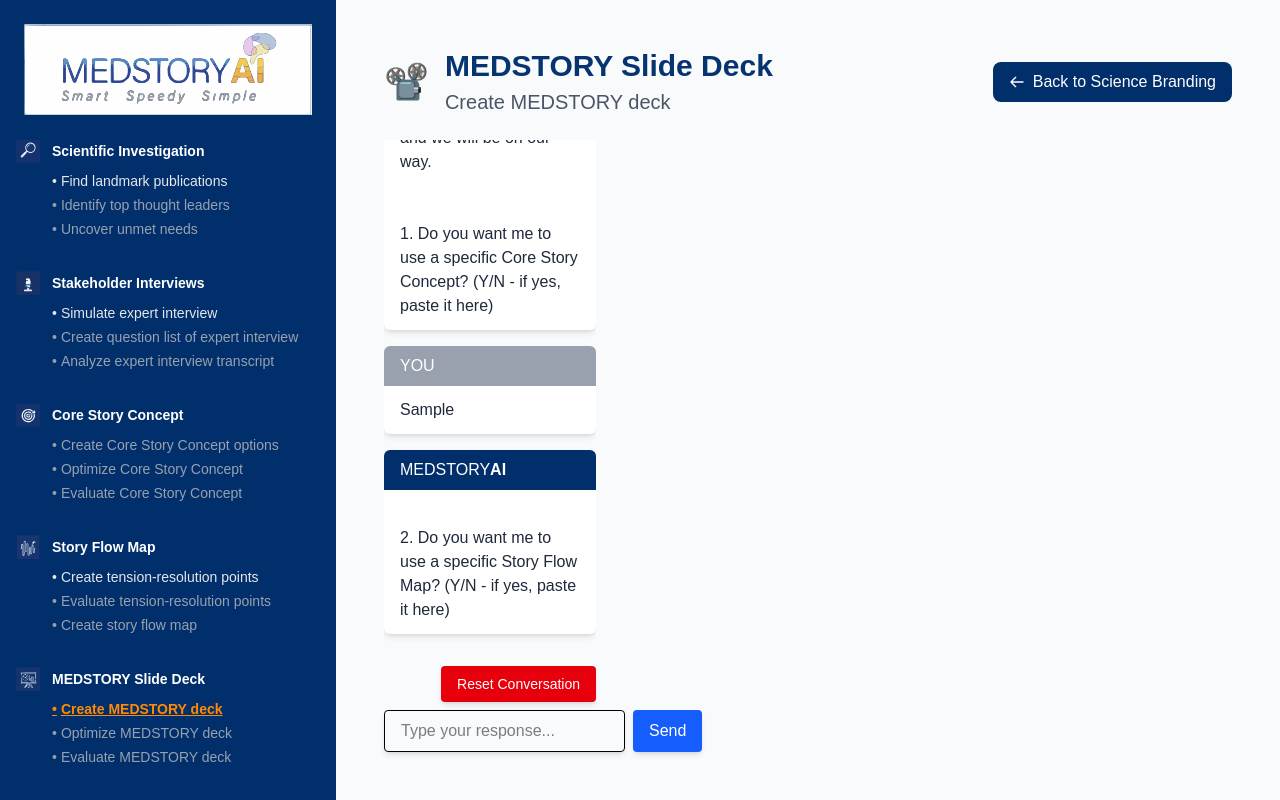
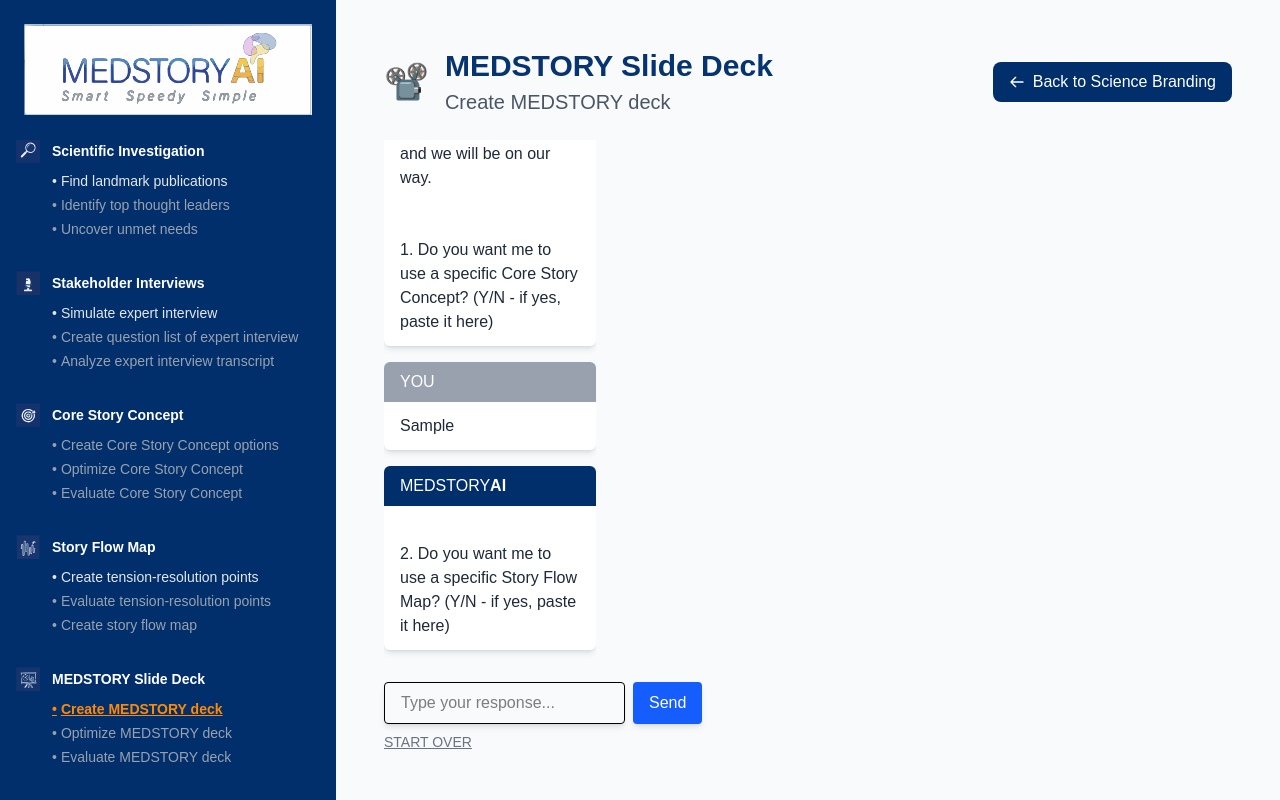
Before and after one commit to jaburnell920/medstory-ai, a Next.js app: page /slide-presentation/deck-generation in a window 1280 px wide. Both pictures are taken after typing "Sample" into the empty fields and a click on the button "Send". Built offline with nearby package versions, Linux system fonts and the light colour scheme.

Commit message:
updated reset button on chat interface

```diff
--- a/src/app/components/ChatInterface.tsx
+++ b/src/app/components/ChatInterface.tsx
@@ -82,20 +82,8 @@
         </div>
 
         <div className="flex-shrink-0 pt-4">
-          {onReset && messages.length > 1 && (
-            <div className="flex justify-end pb-2">
-              <button
-                type="button"
-                onClick={onReset}
-                className="bg-red-600 text-white px-4 py-2 rounded hover:bg-red-700 shadow-md text-sm"
-                disabled={loading}
-              >
-                Reset Conversation
-              </button>
-            </div>
-          )}
-
           {showInput && (
+            <>
               <form onSubmit={onSubmit} className="flex space-x-2">
                 <input
                   type="text"
@@ -112,6 +100,20 @@
                   {loading ? '...' : 'Send'}
                 </button>
               </form>
+
+              {onReset && messages.length > 1 && (
+                <div className="flex justify-start pt-2">
+                  <button
+                    type="button"
+                    onClick={onReset}
+                    className="text-sm text-gray-500 hover:text-gray-700 underline"
+                    disabled={loading}
+                  >
+                    START OVER
+                  </button>
+                </div>
+              )}
+            </>
           )}
         </div>
       </div>
```
Lines whose indentation alone changed are shown as unchanged.
